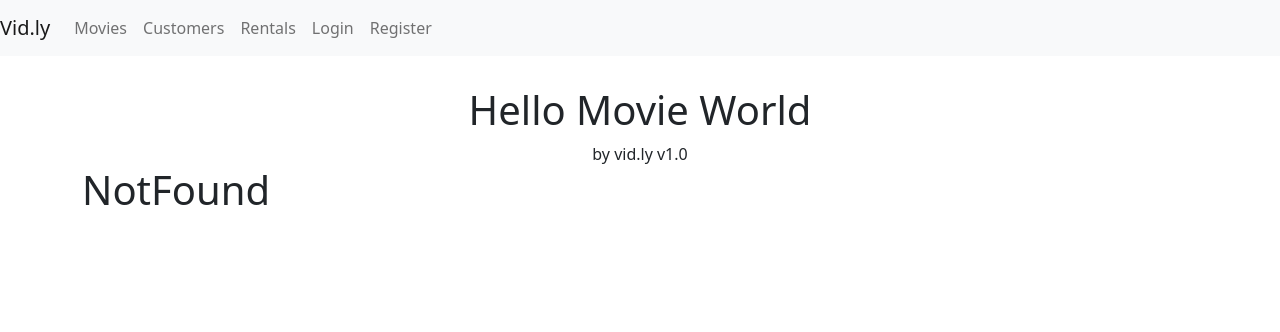
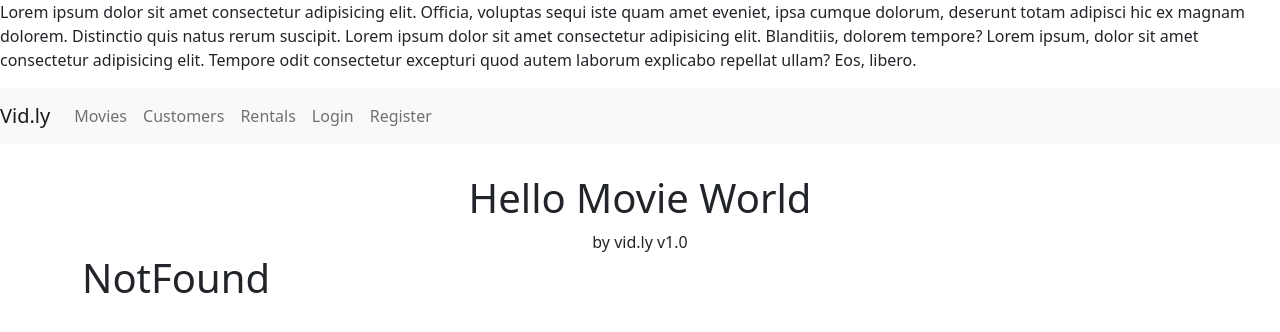
Before and after one commit to geek-Shayan/vidly-live, a plain HTML site: page index.html in a window 1280 px wide. Drawn offline with Linux system fonts and the light colour scheme.

Commit message:
Update index.html

```diff
--- a/index.html
+++ b/index.html
@@ -1 +1,5 @@
-<!doctype html><html lang="en"><head><meta charset="utf-8"/><link rel="icon" href="/favicon.ico"/><meta name="viewport" content="width=device-width,initial-scale=1"/><meta name="theme-color" content="#000000"/><meta name="description" content="Web site created using create-react-app"/><link rel="apple-touch-icon" href="/logo192.png"/><link rel="manifest" href="/manifest.json"/><title>React App</title><script defer="defer" src="/static/js/main.6ddd9f5a.js"></script><link href="/static/css/main.ef747690.css" rel="stylesheet"></head><body><noscript>You need to enable JavaScript to run this app.</noscript><div id="root"></div></body></html>
+<!doctype html><html lang="en"><head><meta charset="utf-8"/><link rel="icon" href="/favicon.ico"/><meta name="viewport" content="width=device-width,initial-scale=1"/><meta name="theme-color" content="#000000"/><meta name="description" content="Web site created using create-react-app"/><link rel="apple-touch-icon" href="/logo192.png"/><link rel="manifest" href="/manifest.json"/><title>React App</title><script defer="defer" src="/static/js/main.6ddd9f5a.js"></script><link href="/static/css/main.ef747690.css" rel="stylesheet"></head><body>
+  <p>Lorem ipsum dolor sit amet consectetur adipisicing elit. Officia, voluptas sequi iste quam amet eveniet, ipsa cumque dolorum, deserunt totam adipisci hic ex magnam dolorem. Distinctio quis natus rerum suscipit.
+    Lorem ipsum dolor sit amet consectetur adipisicing elit. Blanditiis, dolorem tempore?
+    Lorem ipsum, dolor sit amet consectetur adipisicing elit. Tempore odit consectetur excepturi quod autem laborum explicabo repellat ullam? Eos, libero.</p>
+  <noscript>You need to enable JavaScript to run this app.</noscript><div id="root"></div></body></html>
```
